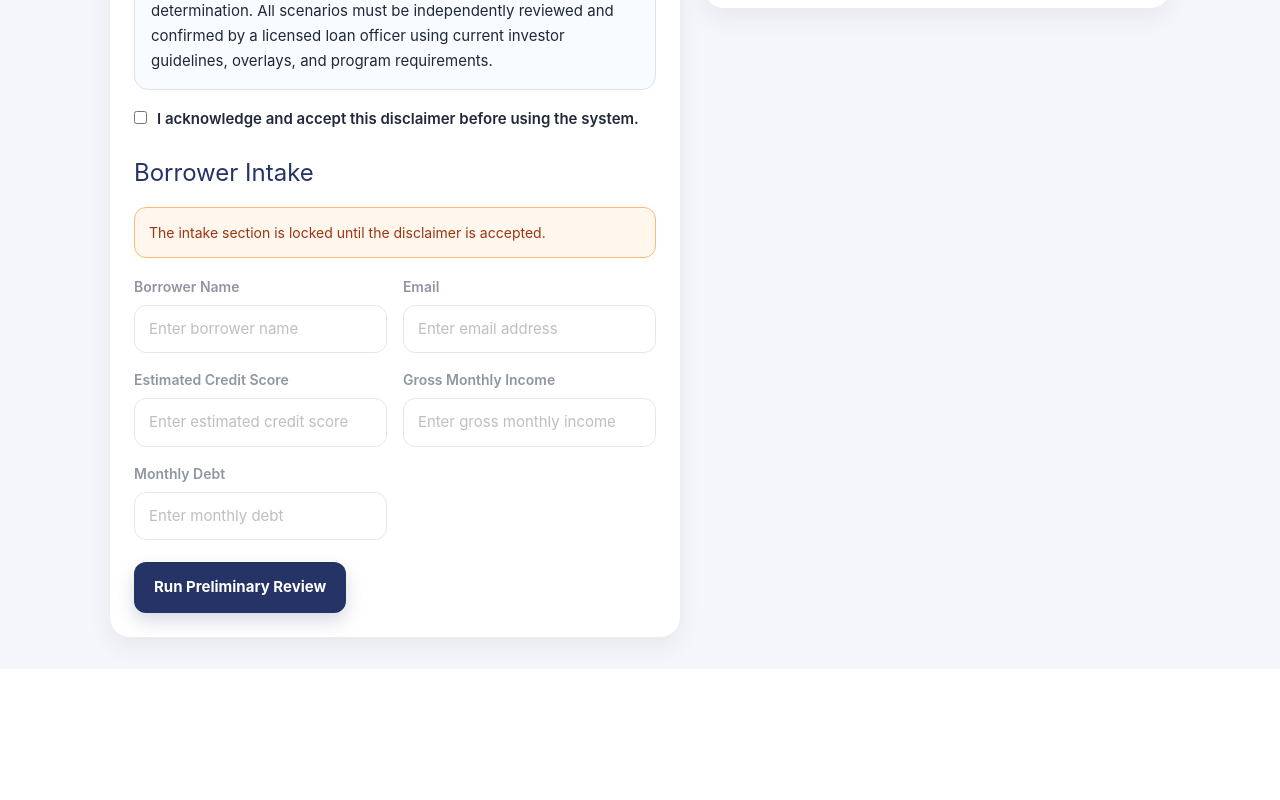
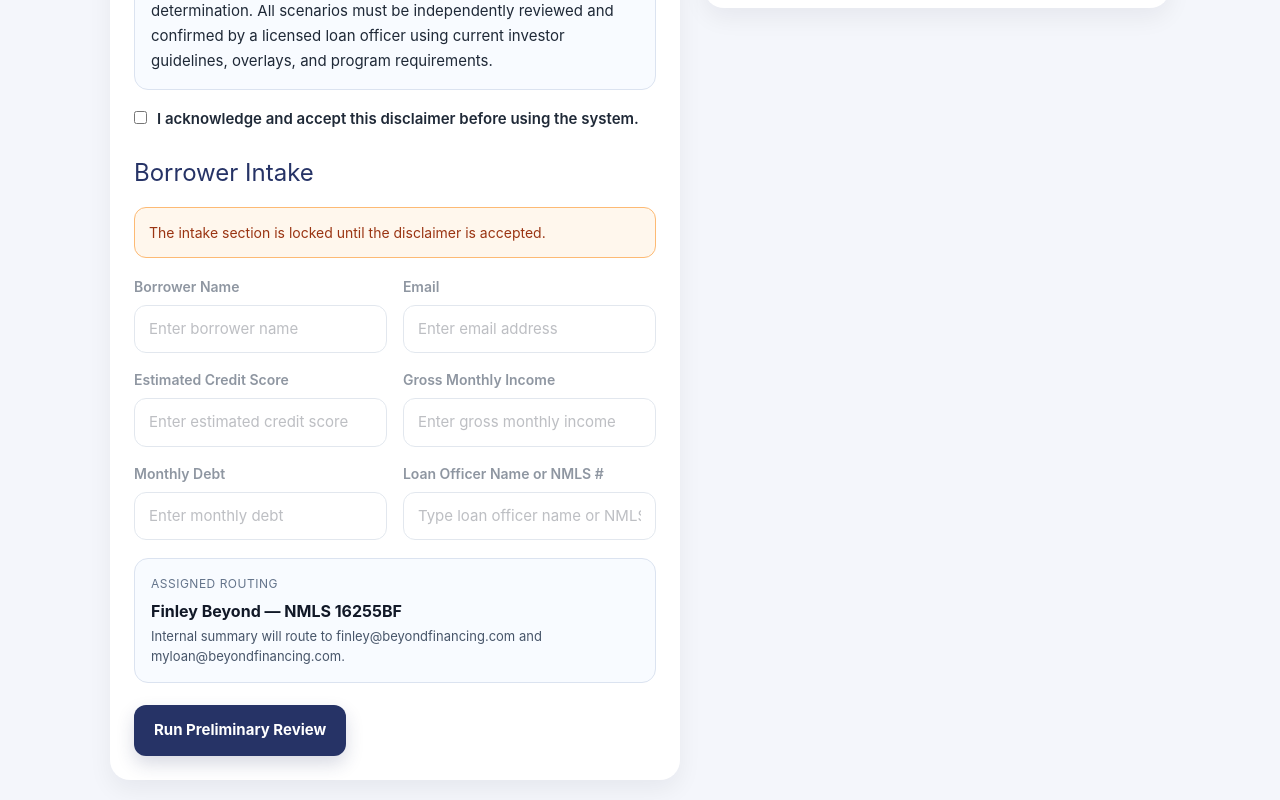
Before and after one commit to beyondfinancing/beyond-financing-advisor, a Next.js app: page / in a window 1280 px wide. Shown: the part 384-1184 px from the top of the page. Before the commit the page ends 1053 px from the top, so only its background shows below. Built offline with nearby package versions, Linux system fonts and the light colour scheme.

Commit message:
Update page.tsx

```diff
--- a/app/page.tsx
+++ b/app/page.tsx
@@ -19,6 +19,50 @@ type ChatMessage = {
   role: "user" | "assistant";
   content: string;
 };
+
+type LoanOfficerRecord = {
+  id: string;
+  name: string;
+  nmls: string;
+  email: string;
+  assistantEmail: string;
+  mobile: string;
+  assistantMobile: string;
+};
+
+const LOAN_OFFICERS: LoanOfficerRecord[] = [
+  {
+    id: "sandro-pansini-souza",
+    name: "Sandro Pansini Souza",
+    nmls: "1625542",
+    email: "pansini@beyondfinancing.com",
+    assistantEmail: "myloan@beyondfinancing.com",
+    mobile: "8576150836",
+    assistantMobile: "8576150836",
+  },
+  {
+    id: "warren-wendt",
+    name: "Warren Wendt",
+    nmls: "18959",
+    email: "warren@beyondfinancing.com",
+    assistantEmail: "myloan@beyondfinancing.com",
+    mobile: "9788212250",
+    assistantMobile: "8576150836",
+  },
+  {
+    id: "finley-beyond",
+    name: "Finley Beyond",
+    nmls: "16255BF",
+    email: "finley@beyondfinancing.com",
+    assistantEmail: "myloan@beyondfinancing.com",
+    mobile: "8576150836",
+    assistantMobile: "8576150836",
+  },
+];
+
+const DEFAULT_LOAN_OFFICER = LOAN_OFFICERS.find(
+  (officer) => officer.id === "finley-beyond"
+)!;
 
 function formatCurrency(value: number) {
   if (!Number.isFinite(value) || value <= 0) return "$0";
@@ -56,6 +100,27 @@ function extractAiText(data: unknown): string {
   return "";
 }
 
+function resolveOfficerFromQuery(query: string): LoanOfficerRecord | null {
+  const trimmed = query.trim().toLowerCase();
+  if (!trimmed) return null;
+
+  const exact = LOAN_OFFICERS.find(
+    (officer) =>
+      officer.name.toLowerCase() === trimmed ||
+      officer.nmls.toLowerCase() === trimmed
+  );
+
+  if (exact) return exact;
+
+  const partial = LOAN_OFFICERS.find(
+    (officer) =>
+      officer.name.toLowerCase().includes(trimmed) ||
+      officer.nmls.toLowerCase().includes(trimmed)
+  );
+
+  return partial || null;
+}
+
 export default function Page() {
   const [accepted, setAccepted] = useState(false);
   const [submitted, setSubmitted] = useState(false);
@@ -66,6 +131,10 @@ export default function Page() {
   const [chatError, setChatError] = useState("");
   const [chatInput, setChatInput] = useState("");
   const [conversation, setConversation] = useState<ChatMessage[]>([]);
+
+  const [loanOfficerQuery, setLoanOfficerQuery] = useState("");
+  const [selectedOfficer, setSelectedOfficer] =
+    useState<LoanOfficerRecord | null>(null);
 
   const [intakeForm, setIntakeForm] = useState<IntakeFormState>({
     name: "",
@@ -79,6 +148,17 @@ export default function Page() {
     homePrice: "",
     downPayment: "",
   });
+
+  const officerSuggestions = useMemo(() => {
+    const query = loanOfficerQuery.trim().toLowerCase();
+    if (!query || selectedOfficer) return [];
+
+    return LOAN_OFFICERS.filter(
+      (officer) =>
+        officer.name.toLowerCase().includes(query) ||
+        officer.nmls.toLowerCase().includes(query)
+    ).slice(0, 5);
+  }, [loanOfficerQuery, selectedOfficer]);
 
   const setIntakeField = (key: keyof IntakeFormState, value: string) => {
     setIntakeForm((prev) => ({ ...prev, [key]: value }));
@@ -100,6 +180,8 @@ export default function Page() {
     return estimatedLoanAmount / homePrice;
   }, [scenarioForm, estimatedLoanAmount]);
 
+  const activeOfficer = selectedOfficer || DEFAULT_LOAN_OFFICER;
+
   const buildBorrowerContext = () => {
     return `
 Borrower profile for context:
@@ -108,10 +190,18 @@ Borrower profile for context:
 - Estimated Credit Score: ${intakeForm.credit || "Not provided"}
 - Gross Monthly Income: ${intakeForm.income || "Not provided"}
 - Monthly Debt: ${intakeForm.debt || "Not provided"}
+- Assigned Loan Officer: ${activeOfficer.name}
+- Assigned Loan Officer NMLS: ${activeOfficer.nmls}
 - Estimated Home Price: ${scenarioForm.homePrice || "Not provided"}
 - Estimated Down Payment: ${scenarioForm.downPayment || "Not provided"}
-- Estimated Loan Amount: ${estimatedLoanAmount > 0 ? Math.round(estimatedLoanAmount) : "Not provided"}
-- Estimated LTV: ${Number(scenarioForm.homePrice) > 0 ? `${Math.round(estimatedLtv * 100)}%` : "Not provided"}
+- Estimated Loan Amount: ${
+      estimatedLoanAmount > 0 ? Math.round(estimatedLoanAmount) : "Not provided"
+    }
+- Estimated LTV: ${
+      Number(scenarioForm.homePrice) > 0
+        ? `${Math.round(estimatedLtv * 100)}%`
+        : "Not provided"
+    }
 
 You are Finley Beyond, an AI-powered mortgage decision support assistant supervised by a Certified Mortgage Advisor at Beyond Financing.
 This is a borrower-facing conversation.
@@ -122,12 +212,65 @@ Always remind the borrower that final guidance must come from a licensed loan of
     `.trim();
   };
 
+  const buildRoutingPayload = () => ({
+    loanOfficerQuery,
+    selectedOfficer: {
+      id: activeOfficer.id,
+      name: activeOfficer.name,
+      nmls: activeOfficer.nmls,
+      email: activeOfficer.email,
+      assistantEmail: activeOfficer.assistantEmail,
+      mobile: activeOfficer.mobile,
+      assistantMobile: activeOfficer.assistantMobile,
+    },
+    borrower: {
+      name: intakeForm.name,
+      email: intakeForm.email,
+      credit: intakeForm.credit,
+      income: intakeForm.income,
+      debt: intakeForm.debt,
+    },
+    scenario: {
+      homePrice: scenarioForm.homePrice,
+      downPayment: scenarioForm.downPayment,
+      estimatedLoanAmount: String(estimatedLoanAmount || ""),
+      estimatedLtv:
+        Number(scenarioForm.homePrice) > 0
+          ? `${Math.round(estimatedLtv * 100)}%`
+          : "",
+    },
+  });
+
+  const confirmOfficerSelection = () => {
+    const matched = resolveOfficerFromQuery(loanOfficerQuery);
+    if (matched) {
+      setSelectedOfficer(matched);
+      setLoanOfficerQuery(`${matched.name} — NMLS ${matched.nmls}`);
+    } else {
+      setSelectedOfficer(DEFAULT_LOAN_OFFICER);
+      setLoanOfficerQuery(`${DEFAULT_LOAN_OFFICER.name} — NMLS ${DEFAULT_LOAN_OFFICER.nmls}`);
+    }
+  };
+
+  const useDefaultFinley = () => {
+    setSelectedOfficer(DEFAULT_LOAN_OFFICER);
+    setLoanOfficerQuery(`${DEFAULT_LOAN_OFFICER.name} — NMLS ${DEFAULT_LOAN_OFFICER.nmls}`);
+  };
+
   const runPreliminaryReview = async () => {
     setSubmitted(true);
     setLoading(true);
     setErrorMessage("");
     setChatError("");
     setConversation([]);
+
+    const resolvedOfficer =
+      selectedOfficer || resolveOfficerFromQuery(loanOfficerQuery) || DEFAULT_LOAN_OFFICER;
+
+    if (!selectedOfficer || selectedOfficer.id !== resolvedOfficer.id) {
+      setSelectedOfficer(resolvedOfficer);
+      setLoanOfficerQuery(`${resolvedOfficer.name} — NMLS ${resolvedOfficer.nmls}`);
+    }
 
     try {
       const initialPrompt = `
@@ -150,6 +293,19 @@ Keep the tone professional, clear, and easy to understand.
           "Content-Type": "application/json",
         },
         body: JSON.stringify({
+          stage: "initial_review",
+          routing: {
+            ...buildRoutingPayload(),
+            selectedOfficer: {
+              id: resolvedOfficer.id,
+              name: resolvedOfficer.name,
+              nmls: resolvedOfficer.nmls,
+              email: resolvedOfficer.email,
+              assistantEmail: resolvedOfficer.assistantEmail,
+              mobile: resolvedOfficer.mobile,
+              assistantMobile: resolvedOfficer.assistantMobile,
+            },
+          },
           messages: [
             {
               role: "user",
@@ -219,6 +375,8 @@ Do not say the borrower is approved or definitively qualifies.
           "Content-Type": "application/json",
         },
         body: JSON.stringify({
+          stage: "scenario_review",
+          routing: buildRoutingPayload(),
           messages: [
             {
               role: "user",
@@ -281,6 +439,8 @@ Do not say the borrower is approved or definitively qualifies.
           "Content-Type": "application/json",
         },
         body: JSON.stringify({
+          stage: "follow_up",
+          routing: buildRoutingPayload(),
           messages: [
             {
               role: "user",
@@ -501,6 +661,80 @@ Avoid exact program recommendations, lender suggestions, approvals, underwriting
                   placeholder="Enter monthly debt"
                 />
               </div>
+
+              <div style={{ position: "relative" }}>
+                <label style={styles.label}>Loan Officer Name or NMLS #</label>
+                <input
+                  style={styles.input}
+                  type="text"
+                  value={loanOfficerQuery}
+                  onChange={(e) => {
+                    setLoanOfficerQuery(e.target.value);
+                    setSelectedOfficer(null);
+                  }}
+                  placeholder="Type loan officer name or NMLS #"
+                />
+
+                {officerSuggestions.length > 0 && (
+                  <div style={styles.suggestionBox}>
+                    {officerSuggestions.map((officer) => (
+                      <button
+                        key={officer.id}
+                        type="button"
+                        onClick={() => {
+                          setSelectedOfficer(officer);
+                          setLoanOfficerQuery(
+                            `${officer.name} — NMLS ${officer.nmls}`
+                          );
+                        }}
+                        style={styles.suggestionItem}
+                      >
+                        {officer.name} — NMLS {officer.nmls}
+                      </button>
+                    ))}
+                  </div>
+                )}
+              </div>
+            </div>
+
+            {accepted && (
+              <div style={styles.loanOfficerActionRow}>
+                <button
+                  type="button"
+                  onClick={confirmOfficerSelection}
+                  className="bf-button"
+                  style={{
+                    ...styles.secondaryButton,
+                    backgroundColor: "#0096C7",
+                    cursor: "pointer",
+                  }}
+                >
+                  Confirm Loan Officer
+                </button>
+
+                <button
+                  type="button"
+                  onClick={useDefaultFinley}
+                  className="bf-button"
+                  style={{
+                    ...styles.outlineButton,
+                    cursor: "pointer",
+                  }}
+                >
+                  I Do Not Know My Loan Officer
+                </button>
+              </div>
+            )}
+
+            <div style={styles.assignedOfficerBox}>
+              <div style={styles.assignedOfficerTitle}>Assigned Routing</div>
+              <div style={styles.assignedOfficerText}>
+                {activeOfficer.name} — NMLS {activeOfficer.nmls}
+              </div>
+              <div style={styles.assignedOfficerSubtext}>
+                Internal summary will route to {activeOfficer.email} and{" "}
+                {activeOfficer.assistantEmail}.
+              </div>
             </div>
 
             <div style={{ marginTop: 22 }}>
@@ -592,7 +826,9 @@ Avoid exact program recommendations, lender suggestions, approvals, underwriting
                           : "pointer",
                     }}
                   >
-                    {chatLoading ? "Updating Scenario..." : "Continue with This Scenario"}
+                    {chatLoading
+                      ? "Updating Scenario..."
+                      : "Continue with This Scenario"}
                   </button>
                 </div>
               </div>
@@ -898,6 +1134,15 @@ const styles: Record<string, React.CSSProperties> = {
     fontSize: 14,
     fontWeight: 700,
   },
+  outlineButton: {
+    color: "#263366",
+    backgroundColor: "#ffffff",
+    border: "1px solid #263366",
+    borderRadius: 12,
+    padding: "12px 18px",
+    fontSize: 14,
+    fontWeight: 700,
+  },
   secondStepWrap: {
     marginTop: 28,
     paddingTop: 24,
@@ -989,4 +1234,59 @@ const styles: Record<string, React.CSSProperties> = {
     borderTop: "1px solid #e2e8f0",
     paddingTop: 14,
   },
+  suggestionBox: {
+    position: "absolute",
+    zIndex: 10,
+    top: "100%",
+    left: 0,
+    right: 0,
+    backgroundColor: "#ffffff",
+    border: "1px solid #cbd5e1",
+    borderRadius: 12,
+    boxShadow: "0 10px 25px rgba(15, 23, 42, 0.08)",
+    marginTop: 6,
+    overflow: "hidden",
+  },
+  suggestionItem: {
+    display: "block",
+    width: "100%",
+    textAlign: "left",
+    padding: "12px 14px",
+    fontSize: 14,
+    border: "none",
+    backgroundColor: "#ffffff",
+    color: "#111827",
+    cursor: "pointer",
+  },
+  loanOfficerActionRow: {
+    display: "flex",
+    gap: 12,
+    flexWrap: "wrap",
+    marginTop: 16,
+  },
+  assignedOfficerBox: {
+    marginTop: 18,
+    backgroundColor: "#f8fbff",
+    border: "1px solid #dbe3f0",
+    borderRadius: 14,
+    padding: 16,
+  },
+  assignedOfficerTitle: {
+    fontSize: 12,
+    textTransform: "uppercase",
+    letterSpacing: 0.5,
+    color: "#64748b",
+    marginBottom: 6,
+  },
+  assignedOfficerText: {
+    fontSize: 16,
+    fontWeight: 700,
+    color: "#111827",
+    marginBottom: 4,
+  },
+  assignedOfficerSubtext: {
+    fontSize: 13,
+    lineHeight: 1.5,
+    color: "#475569",
+  },
 };
```
